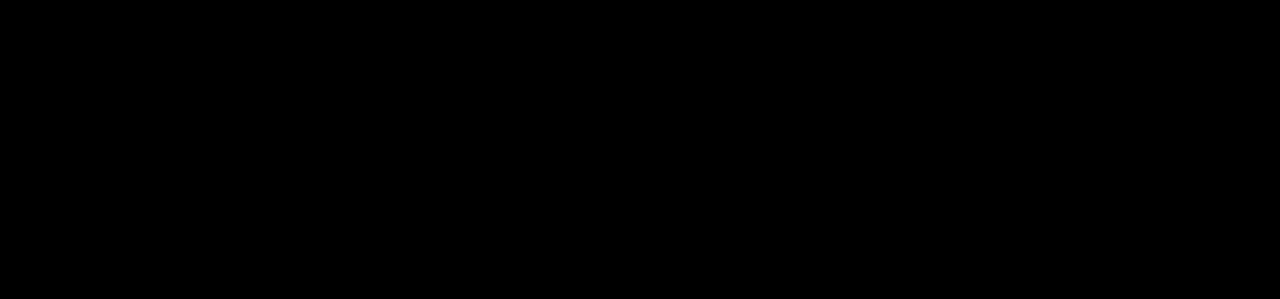
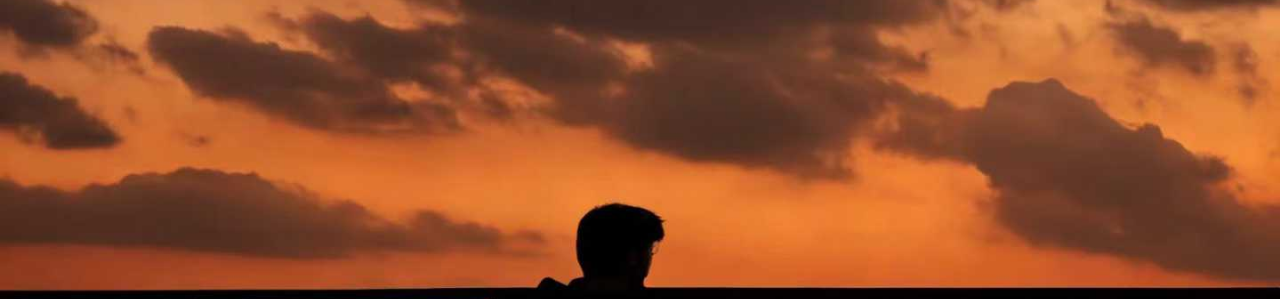
Before and after one commit to yanzhuchen0901/yanzhuchen0901.gtihub.io, a plain HTML site: page index.html in a window 1280 px wide. Shown: the top 299 px of the page. Drawn offline with Linux system fonts and the light colour scheme.

Commit message:
Use hero.jpg (relative to CSS) for hero background

```diff
--- a/static/styles.css
+++ b/static/styles.css
@@ -25,7 +25,7 @@ body {
 
 .hero {
     height: 100vh;
-    background: url("static/hero.jpg") center/cover no-repeat;
+    background: url("hero.jpg") center/cover no-repeat;
     display: flex;
     justify-content: center;
     align-items: center;
```
